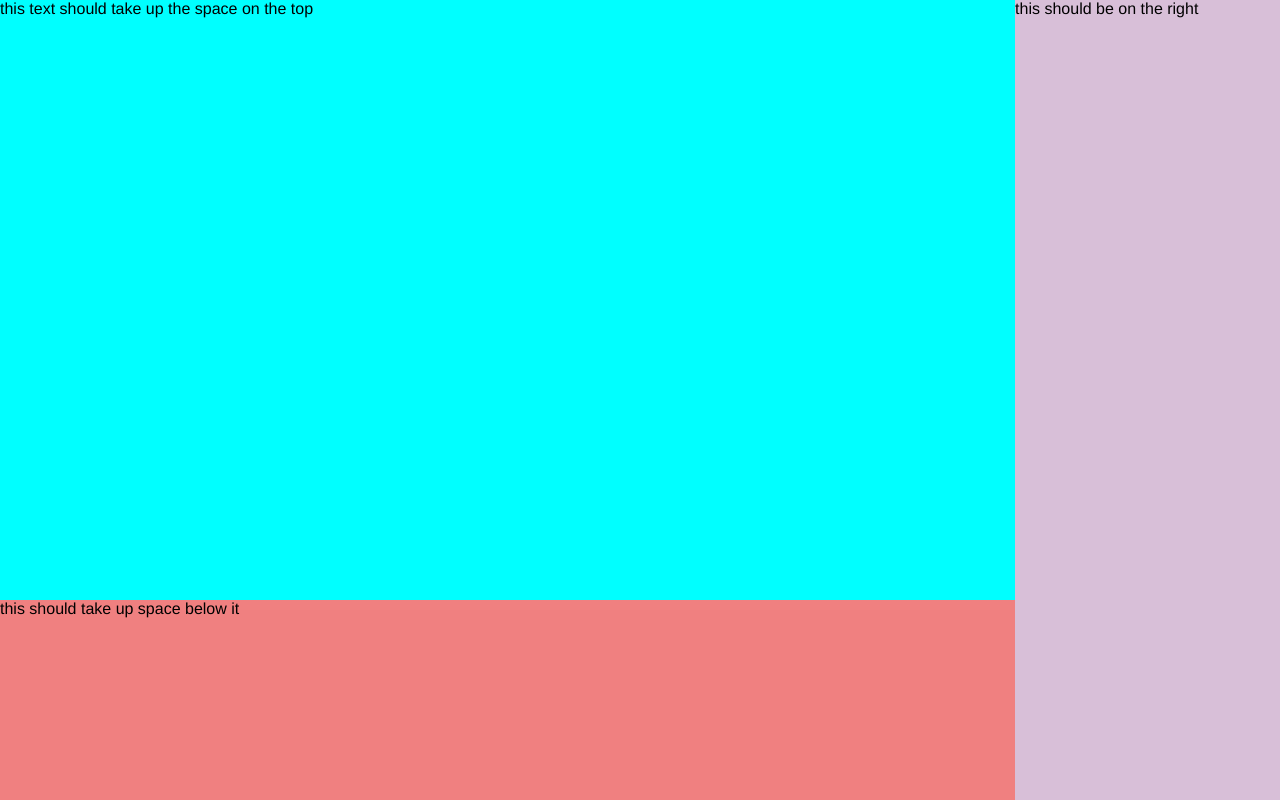
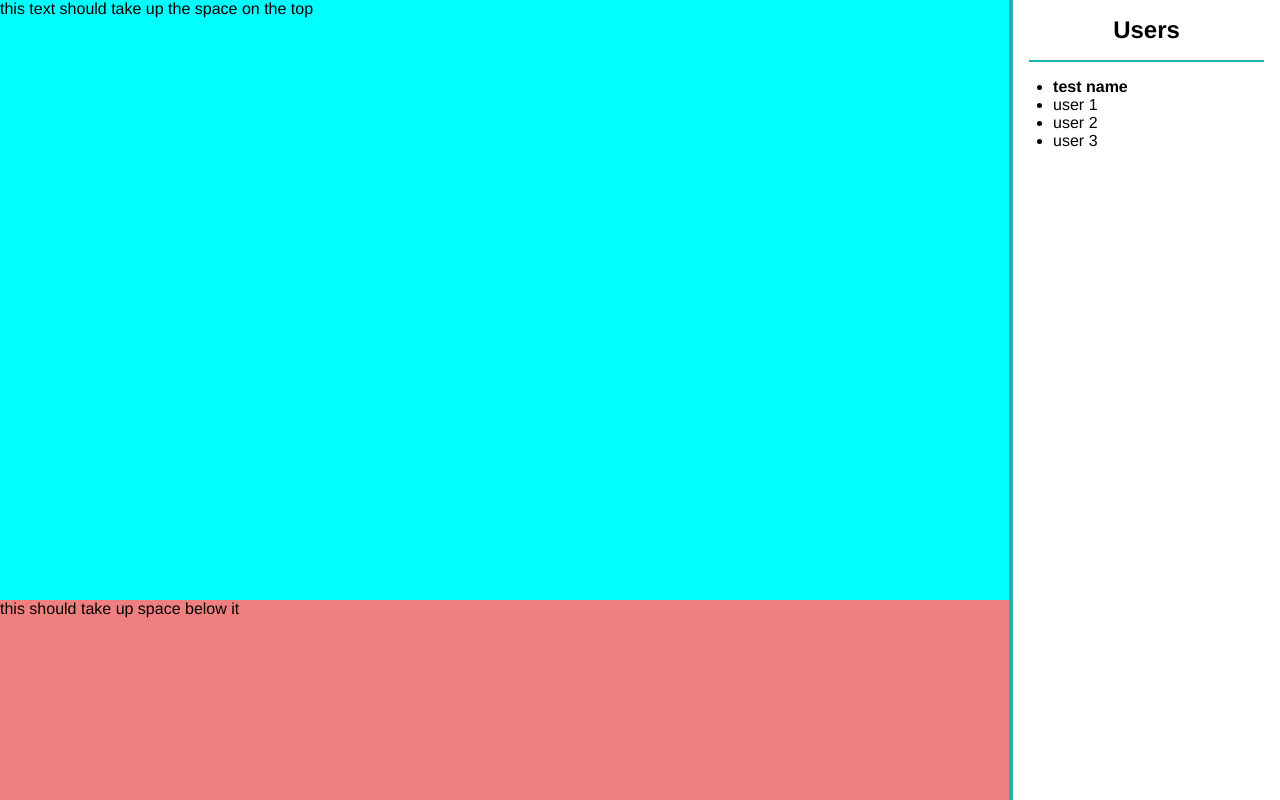
Before and after one commit to finches/parted-talk-literary-ui, a Vue app: page / in a window 1280 px wide. Built offline with nearby package versions, Linux system fonts and the light colour scheme.

Commit message:
Started to get user panel set up

```diff
--- a/src/components/Navigation.vue
+++ b/src/components/Navigation.vue
@@ -1,6 +1,11 @@
 <!-- HTML -->
 <template>
   <div id="navigation">
+    <div class="overlay">
+      <div class="questionwrapper">
+        whats your name?
+      </div>
+    </div>
     <div class="content-panel">
       <div class="previous-lines">
         this text should take up the space on the top
@@ -10,17 +15,20 @@
       </div>
     </div>
     <div class="user-panel">
-      this should be on the right
+      <user-panel v-bind:username="username"></user-panel>
     </div>
   </div>
 </template>
 
 <!-- Script -->
 <script>
+//child components
+import UserPanel from "./User-Panel";
+
 export default {
   name: 'navigation',
   components: {
-
+    UserPanel
   },
   methods: {
 
@@ -49,12 +57,11 @@ export default {
   }
 
   .content-panel{
-    flex-grow: .85;
+    flex-grow: .75;
   }
 
   .user-panel{
-    background-color: thistle;
-    flex-grow: .15;
+    flex-grow: .25;
   }
 
   .previous-lines{
@@ -70,4 +77,17 @@ export default {
     background-color:lightcoral;
     height: 25%;
   }
+
+  .overlay{
+    position: absolute;
+    left: 0;
+    top: 0;
+    width: 100vw;
+    height: 100vh;
+    background-color: white;
+    display: flex;
+    align-content: center;
+    flex-direction: row;
+    display: none;
+  }
 </style>
--- /dev/null
+++ b/src/components/User-Panel.vue
@@ -0,0 +1,59 @@
+<!-- Template View -->
+<template>
+    <div id="userpanel">
+        <div class="header">
+            <h2>Users</h2>
+        </div>
+        <div class="userlist">
+            <ul>
+                <li id="currentuser">{{ username }}</li>
+                <li>user 1</li>
+                <li>user 2</li>
+                <li>user 3</li>
+            </ul>
+        </div>
+    </div>
+</template>
+
+<!-- Template Script -->
+<script>
+export default {
+  name: 'user-panel',
+  props: ['username'],
+  components: {
+
+  },
+  methods: {
+
+  },
+  data () {
+    return {
+
+    }
+  }
+}
+</script>
+
+<!-- Styles -->
+<style scoped>
+#userpanel{
+    box-sizing: border-box;
+    border-left: 4px solid lightseagreen;
+    height: 100%;
+}
+
+.header{
+    text-align: center;
+    padding: 1em 0;
+    margin: 0 1em;
+    border-bottom: 2px solid lightseagreen;
+}
+
+#currentuser{
+    font-weight: 700;
+}
+
+h2{
+    margin: 0;
+}
+</style>
```
